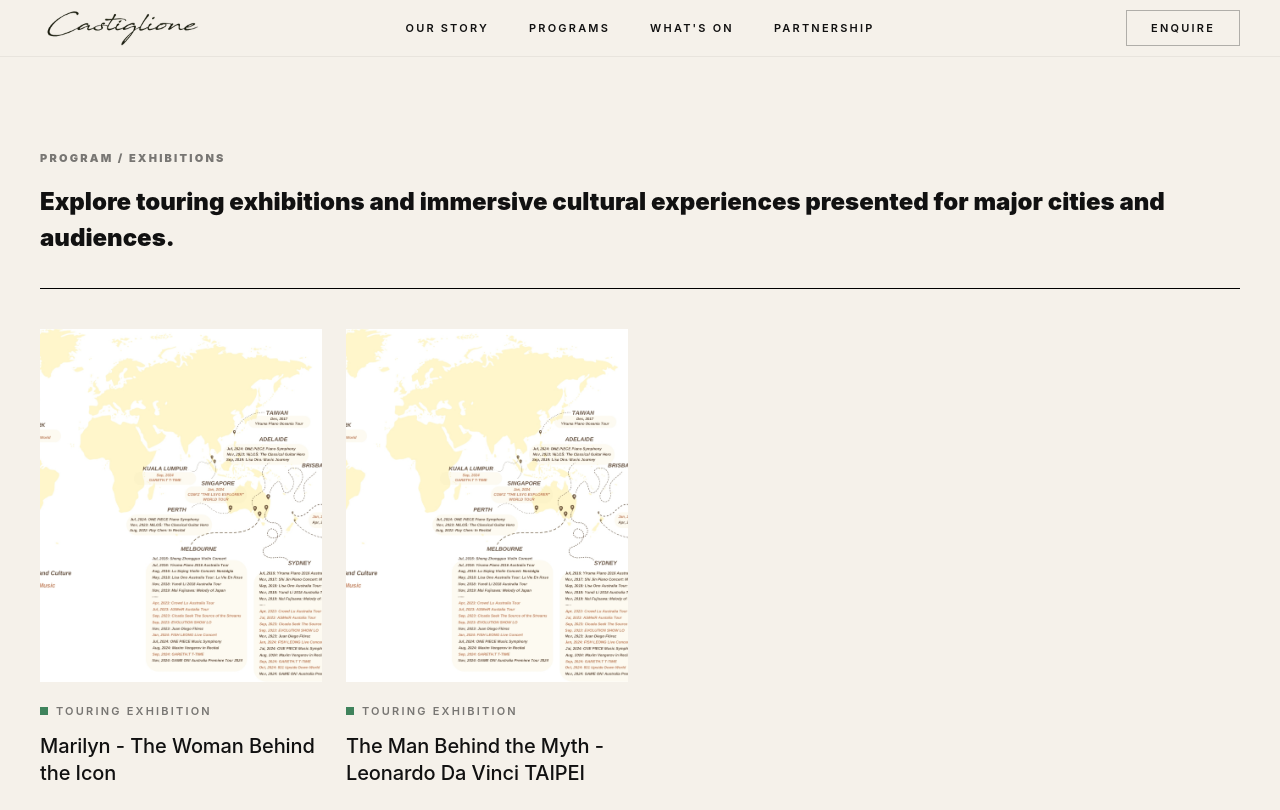
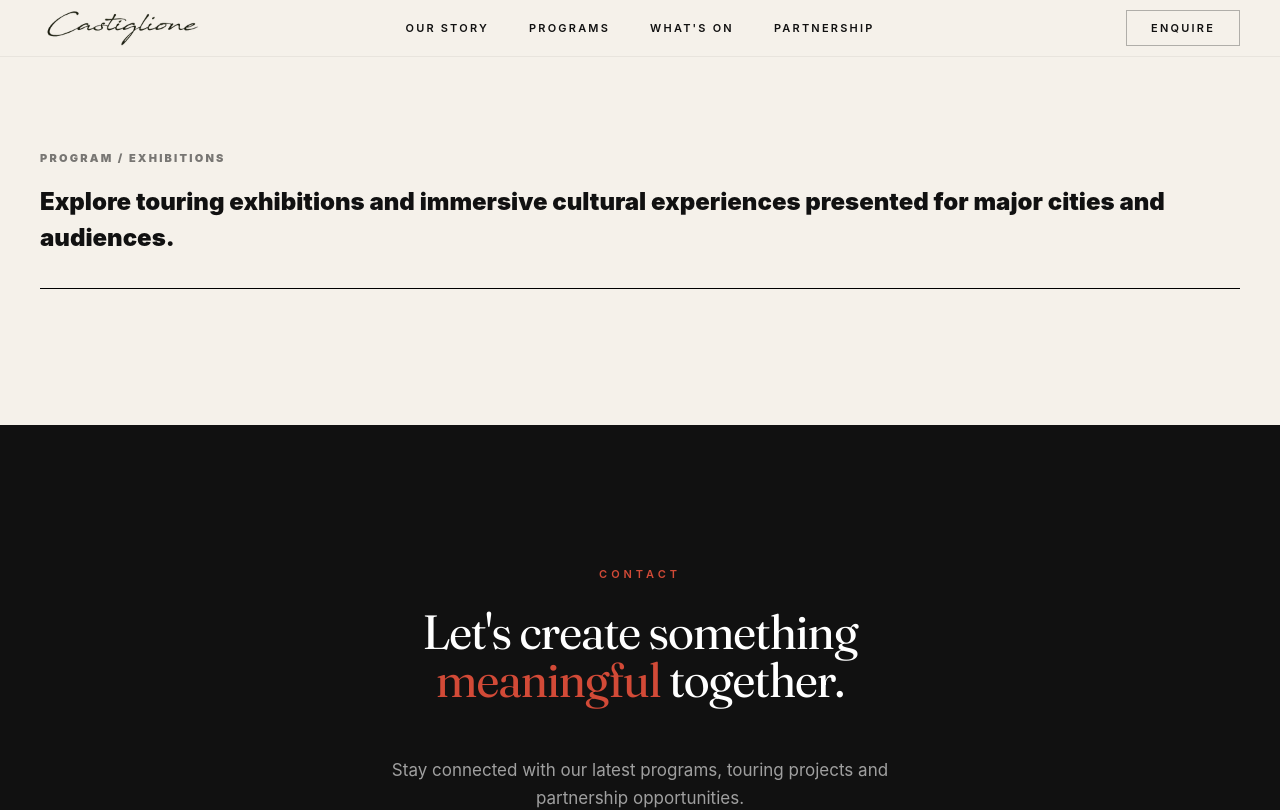
Before and after one commit to helenyucac/castiglione-arts-music-website, a Next.js app: page /programs/exhibitions in a window 1280 px wide. Shown: the top 810 px of the page. Built offline with nearby package versions, Linux system fonts and the light colour scheme.

Commit message:
Finalize tour archive titles

```diff
--- a/data/tours.ts
+++ b/data/tours.ts
@@ -66,306 +66,11 @@ export const tourCategoryColors: Record<TourCategory, string> = {
   lucid: "#BEC2B8",
 };
 
-const lucidLiveImage = "/media/naruto-hero.jpg";
-
-export const lucidLiveEvents: TourCardData[] = [
-  {
-    id: "lucid-chang-cheng-yue-2026",
-    category: "lucid",
-    title: "Chang Cheng-Yue",
-    date: "2026-08-07",
-    dateLabel: "AUG 2026",
-    cities: ["Sydney", "Melbourne"],
-    status: "upcoming",
-    image: lucidLiveImage,
-  },
-  {
-    id: "lucid-enno-cheng-2026",
-    category: "lucid",
-    title: "Enno Cheng",
-    date: "2026-04-24",
-    dateLabel: "APR 2026",
-    cities: ["Melbourne", "Sydney"],
-    status: "past",
-    image: lucidLiveImage,
-  },
-  {
-    id: "lucid-sunset-rollercoaster-2026",
-    category: "lucid",
-    title: "Sunset Rollercoaster",
-    date: "2026-04-17",
-    dateLabel: "APR 2026",
-    cities: ["Sydney", "Melbourne"],
-    status: "past",
-    image: lucidLiveImage,
-  },
-  {
-    id: "lucid-moon-tang-2026",
-    category: "lucid",
-    title: "moon tang",
-    date: "2026-03-29",
-    dateLabel: "MAR 2026",
-    cities: ["Sydney"],
-    status: "past",
-    image: lucidLiveImage,
-  },
-  {
-    id: "lucid-the-landlords-cat-2026",
-    category: "lucid",
-    title: "The Landlord's Cat",
-    date: "2026-03-27",
-    dateLabel: "MAR 2026",
-    cities: ["Sydney"],
-    status: "past",
-    image: lucidLiveImage,
-  },
-  {
-    id: "lucid-crowd-lu-2025",
-    category: "lucid",
-    title: "Crowd Lu",
-    date: "2025-12-06",
-    dateLabel: "DEC 2025",
-    cities: ["Melbourne", "Sydney", "Auckland"],
-    status: "past",
-    image: lucidLiveImage,
-  },
-  {
-    id: "lucid-virgin-vacation-2025",
-    category: "lucid",
-    title: "Virgin Vacation",
-    date: "2025-10-10",
-    dateLabel: "OCT 2025",
-    cities: ["Melbourne"],
-    status: "past",
-    image: lucidLiveImage,
-  },
-  {
-    id: "lucid-waa-wei-2025",
-    category: "lucid",
-    title: "waa wei",
-    date: "2025-09-18",
-    dateLabel: "SEP 2025",
-    cities: ["Melbourne", "Sydney"],
-    status: "past",
-    image: lucidLiveImage,
-  },
-  {
-    id: "lucid-lala-hsu-2025",
-    category: "lucid",
-    title: "LaLa Hsu",
-    date: "2025-08-28",
-    dateLabel: "AUG 2025",
-    cities: ["Sydney", "Melbourne"],
-    status: "past",
-    image: lucidLiveImage,
-  },
-  {
-    id: "lucid-skai-isyourgod-2025",
-    category: "lucid",
-    title: "SKAI ISYOURGOD - SG",
-    date: "2025-08-23",
-    dateLabel: "AUG 2025",
-    cities: ["Singapore"],
-    status: "past",
-    image: lucidLiveImage,
-  },
-  {
-    id: "lucid-9m88-2025",
-    category: "lucid",
-    title: "9m88 - SG",
-    date: "2025-06-10",
-    dateLabel: "JUN 2025",
-    cities: ["Singapore"],
-    status: "past",
-    image: lucidLiveImage,
-  },
-  {
-    id: "lucid-nmixx-2025",
-    category: "lucid",
-    title: "NMIXX 2ND FAN CONCERT CHANGE UP: MIXX LAB IN AUSTRALIA",
-    date: "2025-06-06",
-    dateLabel: "JUN 2025",
-    cities: ["Melbourne", "Sydney"],
-    status: "past",
-    image: lucidLiveImage,
-  },
-  {
-    id: "lucid-gareth-t-na-2025",
-    category: "lucid",
-    title: "Gareth.T - NA",
-    date: "2025-04-10",
-    dateLabel: "APR 2025",
-    cities: ["Vancouver", "Toronto", "New York City", "San Francisco", "Los Angeles"],
-    status: "past",
-    image: lucidLiveImage,
-  },
-  {
-    id: "lucid-wannasleep-2025",
-    category: "lucid",
-    title: "wannasleep",
-    date: "2025-03-18",
-    dateLabel: "MAR 2025",
-    cities: ["Sydney", "Melbourne"],
-    status: "past",
-    image: lucidLiveImage,
-  },
-  {
-    id: "lucid-bestards-2024",
-    category: "lucid",
-    title: "BESTARDS",
-    date: "2024-10-24",
-    dateLabel: "OCT 2024",
-    cities: ["Sydney"],
-    status: "past",
-    image: lucidLiveImage,
-  },
-  {
-    id: "lucid-831-2024",
-    category: "lucid",
-    title: "831",
-    date: "2024-10-25",
-    dateLabel: "FEB / OCT 2024",
-    cities: ["Los Angeles", "New York", "Sydney"],
-    status: "past",
-    image: lucidLiveImage,
-  },
-  {
-    id: "lucid-gareth-t-asia-au-2024",
-    category: "lucid",
-    title: "Gareth.T - ASIA&AU",
-    date: "2024-09-01",
-    dateLabel: "SEP 2024",
-    cities: ["Kuala Lumpur", "Melbourne", "Sydney"],
-    status: "past",
-    image: lucidLiveImage,
-  },
-  {
-    id: "lucid-fish-leong-2024",
-    category: "lucid",
-    title: "Fish Leong",
-    date: "2024-01-25",
-    dateLabel: "JAN 2024",
-    cities: ["Sydney", "Melbourne", "Auckland"],
-    status: "past",
-    image: lucidLiveImage,
-  },
-  {
-    id: "lucid-comz-2023-2024",
-    category: "lucid",
-    title: "COM'Z",
-    date: "2023-12-07",
-    dateLabel: "DEC 2023 / JAN 2024",
-    cities: ["Sydney", "Melbourne", "Singapore"],
-    status: "past",
-    image: lucidLiveImage,
-  },
-  {
-    id: "lucid-kanho-yakushiji-2023",
-    category: "lucid",
-    title: "Kanho Yakushiji",
-    date: "2023-10-19",
-    dateLabel: "OCT 2023",
-    cities: ["Sydney", "Melbourne"],
-    status: "past",
-    image: lucidLiveImage,
-  },
-  {
-    id: "lucid-cicada-2023",
-    category: "lucid",
-    title: "Cicada",
-    date: "2023-09-21",
-    dateLabel: "SEP 2023",
-    cities: ["Melbourne", "Sydney"],
-    status: "past",
-    image: lucidLiveImage,
-  },
-  {
-    id: "lucid-showlo-2023",
-    category: "lucid",
-    title: "ShowLo",
-    date: "2023-09-09",
-    dateLabel: "SEP 2023",
-    cities: ["Melbourne", "Sydney"],
-    status: "past",
-    image: lucidLiveImage,
-  },
-  {
-    id: "lucid-xiaoxia-2023",
-    category: "lucid",
-    title: "XiaoXia",
-    date: "2023-08-17",
-    dateLabel: "AUG 2023",
-    cities: ["Melbourne", "Sydney"],
-    status: "past",
-    image: lucidLiveImage,
-  },
-  {
-    id: "lucid-a-mei-2023",
-    category: "lucid",
-    title: "A-Mei",
-    date: "2023-07-28",
-    dateLabel: "JUL 2023",
-    cities: ["Melbourne", "Sydney"],
-    status: "past",
-    image: lucidLiveImage,
-  },
-  {
-    id: "lucid-weibird-2023",
-    category: "lucid",
-    title: "WeiBird",
-    date: "2023-06-09",
-    dateLabel: "JUN 2023",
-    cities: ["Sydney", "Melbourne"],
-    status: "past",
-    image: lucidLiveImage,
-  },
-  {
-    id: "lucid-neongarden-2023",
-    category: "lucid",
-    title: "NeonGarden",
-    date: "2023-05-30",
-    dateLabel: "MAY / JUN 2023",
-    cities: ["Melbourne", "Sydney"],
-    status: "past",
-    image: lucidLiveImage,
-  },
-  {
-    id: "lucid-the-chairs-2023",
-    category: "lucid",
-    title: "The Chairs",
-    date: "2023-05-27",
-    dateLabel: "MAY 2023",
-    cities: ["Sydney", "Melbourne"],
-    status: "past",
-    image: lucidLiveImage,
-  },
-  {
-    id: "lucid-crowd-lu-2023",
-    category: "lucid",
-    title: "Crowd Lu",
-    date: "2023-04-12",
-    dateLabel: "APR 2023",
-    cities: ["Brisbane", "Melbourne", "Sydney"],
-    status: "past",
-    image: lucidLiveImage,
-  },
-  {
-    id: "lucid-sunset-rollercoaster-2022",
-    category: "lucid",
-    title: "Sunset Rollercoaster",
-    date: "2022-12-12",
-    dateLabel: "DEC 2022",
-    cities: ["Brisbane", "Sydney", "Melbourne"],
-    status: "past",
-    image: lucidLiveImage,
-  },
-];
-
 export const tourHighlights: TourCardData[] = [
   {
     id: "mischa-maisky-recital",
     category: "classical-recital",
-    title: "Mischa Maisky in Recital with Lily Maisky",
+    title: "Mischa Maisky in Recital",
     date: "2026-11-15",
     dateLabel: "06-15 NOV 2026",
     cities: ["Melbourne", "Sydney", "Brisbane", "Perth"],
@@ -386,7 +91,7 @@ export const tourHighlights: TourCardData[] = [
     date: "2026-10-04",
     dateLabel: "03-04 OCT 2026",
     cities: ["Sydney", "Melbourne"],
-    venues: ["ICC Darling Harbour Theatre", "MCEC, THE PLENARY"],
+    venues: ["Darling Harbour Theatre (ICC)", "MCEC, The Plenary"],
     ticketLinks: [
       {
         label: "Sydney tickets",
@@ -457,7 +162,7 @@ export const tourHighlights: TourCardData[] = [
   {
     id: "juan-diego-florez-2025",
     category: "classical-recital",
-    title: "Juan Diego Florez in Recital",
+    title: "Juan Diego Flórez in Recital",
     date: "2025-12-03",
     dateLabel: "29 NOV-03 DEC 2025",
     cities: ["Melbourne", "Sydney", "Adelaide"],
@@ -469,7 +174,7 @@ export const tourHighlights: TourCardData[] = [
   {
     id: "demon-slayer-in-concert",
     category: "anime-concert",
-    title: "Demon Slayer: Kimetsu no Yaiba In Concert",
+    title: "Demon Slayer:Kimetsu no Yaiba In Concert",
     date: "2025-10-31",
     dateLabel: "17-31 OCT 2025",
     cities: ["Singapore", "Melbourne", "Brisbane", "Sydney"],
@@ -498,11 +203,11 @@ export const tourHighlights: TourCardData[] = [
   {
     id: "game-on-australia-premiere-tour-2025",
     category: "gaming-concert",
-    title: "GAME ON! Australia Premiere Tour",
+    title: "GAME ON! Australia Premiere Tour 2025",
     date: "2025-05-10",
     dateLabel: "10 MAY 2025",
     cities: ["Melbourne"],
-    venues: ["MCEC, THE PLENARY"],
+    venues: ["The Plenary (MCEC)"],
     status: "past",
     image:
       "https://images.unsplash.com/photo-1523374228107-6e44bd2b524e?auto=format&fit=crop&w=1200&q=80",
@@ -544,7 +249,7 @@ export const tourHighlights: TourCardData[] = [
     date: "2024-08-10",
     dateLabel: "05-10 AUG 2024",
     cities: ["Brisbane", "Melbourne", "Sydney"],
-    venues: ["QPAC, Concert Hall", "Arts Centre Melbourne, Hamer Hall", "Sydney Opera House"],
+    venues: ["QPAC", "Art Centre Melbourne", "Sydney Opera House"],
     sourceUrl: "https://www.castiglione.com.au/maximvengerov",
     status: "past",
     image:
@@ -557,7 +262,7 @@ export const tourHighlights: TourCardData[] = [
     date: "2024-07-27",
     dateLabel: "19-27 JUL 2024",
     cities: ["Melbourne", "Brisbane", "Sydney"],
-    venues: ["MCEC, THE PLENARY", "Brisbane City Hall", "ICC Darling Harbour Theatre"],
+    venues: ["The Plenary (MCEC)", "Brisbane City Hall", "Darling Harbour Theatre (ICC)"],
     ticketLinks: [
       {
         label: "Melbourne tickets",
@@ -593,7 +298,7 @@ export const tourHighlights: TourCardData[] = [
   {
     id: "juan-diego-florez-2023",
     category: "classical-recital",
-    title: "Juan Diego Florez in Recital",
+    title: "Juan Diego Flórez in Recital",
     date: "2023-11-07",
     dateLabel: "02-07 NOV 2023",
     cities: ["Melbourne", "Sydney", "Canberra"],
@@ -605,7 +310,7 @@ export const tourHighlights: TourCardData[] = [
   {
     id: "milos-classical-guitar",
     category: "classical-recital",
-    title: "MILOS: The Classical Guitar Hero",
+    title: "MILOŠ: The Classical Guitar Hero",
     date: "2023-11-12",
     dateLabel: "05-12 NOV 2023",
     cities: ["Sydney", "Melbourne", "Perth"],
@@ -617,11 +322,11 @@ export const tourHighlights: TourCardData[] = [
   {
     id: "ray-chen-recital-2022",
     category: "classical-recital",
-    title: "Ray Chen in Recital",
+    title: "Ray Chen: In Recital",
     date: "2022-08-13",
     dateLabel: "06-13 AUG 2022",
     cities: ["Melbourne", "Adelaide", "Brisbane", "Perth"],
-    venues: ["Melbourne Recital Centre", "Adelaide Town Hall", "QPAC, Concert Hall", "Perth Concert Hall"],
+    venues: ["Melbourne Recital Centre", "Adelaide Town Hall", "Queensland Performing Arts Centre", "Perth Concert Hall"],
     status: "past",
     image:
       "https://images.unsplash.com/photo-1511192336575-5a79af67a629?auto=format&fit=crop&w=1200&q=80",
@@ -641,11 +346,11 @@ export const tourHighlights: TourCardData[] = [
   {
     id: "lisa-ono-music-journey",
     category: "classical-recital",
-    title: "Lisa Ono: Music Journey 2019",
+    title: "Lisa Ono: Music Journey",
     date: "2019-09-22",
     dateLabel: "17-22 SEP 2019",
     cities: ["Adelaide", "Sydney", "Melbourne", "Brisbane"],
-    venues: ["Adelaide Town Hall", "Sydney Opera House", "Arts Centre Melbourne, Hamer Hall", "Brisbane City Hall"],
+    venues: ["Adelaide Town Hall", "Sydney Opera House", "Arts Centre Melbourne, Hammer Hall", "Brisbane City Hall"],
     status: "past",
     image:
       "https://images.unsplash.com/photo-1519683109079-d5f539e1542f?auto=format&fit=crop&w=1200&q=80",
@@ -665,11 +370,11 @@ export const tourHighlights: TourCardData[] = [
   {
     id: "yiruma-2019-frame",
     category: "classical-recital",
-    title: "YIRUMA 2019 Frame",
+    title: "Yiruma 2019: Frame",
     date: "2019-05-18",
     dateLabel: "10-18 MAY 2019",
     cities: ["Melbourne", "Brisbane", "Sydney"],
-    venues: ["MCEC, THE PLENARY", "QPAC, Concert Hall", "Sydney Opera House"],
+    venues: ["Melbourne Convention and Exhibition Centre", "Queensland Performing Arts Centre", "Sydney Opera House"],
     status: "past",
     image:
       "https://images.unsplash.com/photo-1520523839897-bd0b52f945a0?auto=format&fit=crop&w=1200&q=80",
@@ -677,7 +382,7 @@ export const tourHighlights: TourCardData[] = [
   {
     id: "yundi-li-sonata-world-tour",
     category: "classical-recital",
-    title: "YUNDI LI: SONATA World Tour",
+    title: "Yundi Li 2018 Australia Tour: Touch of Chopin",
     date: "2018-11-06",
     dateLabel: "03-06 NOV 2018",
     cities: ["Melbourne", "Sydney"],
@@ -689,7 +394,7 @@ export const tourHighlights: TourCardData[] = [
   {
     id: "maksim-mrvica-new-silk-road",
     category: "classical-recital",
-    title: "Maksim Mrvica New Silk Road",
+    title: "Maksim Mrvica 2018 Australia Tour: Croatian Rhapsody",
     date: "2018-09-30",
     dateLabel: "26-30 SEP 2018",
     cities: ["Brisbane", "Melbourne", "Perth", "Sydney"],
@@ -725,7 +430,7 @@ export const tourHighlights: TourCardData[] = [
   {
     id: "shi-jin-melody-of-the-night",
     category: "classical-recital",
-    title: "Shi Jin: Melody of the Night",
+    title: "Shi Jin Piano Concert: Melody of the Night",
     date: "2017-11-14",
     dateLabel: "12-14 NOV 2017",
     cities: ["Melbourne", "Sydney"],
@@ -737,7 +442,7 @@ export const tourHighlights: TourCardData[] = [
   {
     id: "yiruma-oceania-tour",
     category: "classical-recital",
-    title: "Yiruma Piano Oceania Tour: Autumn Rain",
+    title: "Yiruma Piano 2017 Oceania Tour: Autumn Rain",
     date: "2017-12-14",
     dateLabel: "MAY / DEC 2017",
     cities: ["Auckland", "Sydney", "Brisbane", "Taipei"],
@@ -761,11 +466,11 @@ export const tourHighlights: TourCardData[] = [
   {
     id: "yiruma-piano-australia-tour-2016",
     category: "classical-recital",
-    title: "Yiruma Piano 2016 Australia Tour",
+    title: "Yiruma Piano 2016 Australia Tour: Kiss the Rain",
     date: "2016-07-31",
     dateLabel: "26-31 JUL 2016",
     cities: ["Adelaide", "Melbourne", "Sydney"],
-    venues: ["Festival Theatre", "Melbourne Convention Centre", "Sydney Opera House"],
+    venues: ["Festival Theatre", "Melbourne Convention Center", "Sydney Opera House"],
     status: "past",
     image:
       "https://images.unsplash.com/photo-1520523839897-bd0b52f945a0?auto=format&fit=crop&w=1200&q=80",
@@ -783,26 +488,17 @@ export const tourHighlights: TourCardData[] = [
       "https://images.unsplash.com/photo-1519683109079-d5f539e1542f?auto=format&fit=crop&w=1200&q=80",
   },
   {
-    id: "leonardo-da-vinci-taipei",
-    category: "exhibitions",
-    title: "The Man Behind the Myth - Leonardo Da Vinci TAIPEI",
-    date: "2022-12-01",
-    dateLabel: "DEC 2022",
-    cities: ["TAIPEI"],
+    id: "christmas-at-cruden-farm-silvie-paladino",
+    category: "classical-recital",
+    title: "Christmas at Cruden Farm with Silvie Paladino",
+    date: "2025-12-13",
+    dateLabel: "13 DEC 2025",
+    cities: ["Langwarrin"],
+    venues: ["Cruden Farm"],
     status: "past",
-    image: "/media/our-touring-footprints.jpg",
+    image:
+      "https://images.unsplash.com/photo-1519683109079-d5f539e1542f?auto=format&fit=crop&w=1200&q=80",
   },
-  {
-    id: "marilyn-the-woman-behind-the-icon",
-    category: "exhibitions",
-    title: "Marilyn - The Woman Behind the Icon",
-    date: "2023-07-01",
-    dateLabel: "JUL 2023",
-    cities: ["Sydney"],
-    status: "past",
-    image: "/media/our-touring-footprints.jpg",
-  },
-  ...lucidLiveEvents,
 ];
 
 function sortTourCardsByDateDesc(events: TourCardData[]) {
@@ -816,75 +512,20 @@ export const whatsOnConcertEvents = sortTourCardsByDateDesc(
     (event) =>
       event.category === "anime-concert" ||
       event.category === "gaming-concert" ||
-      event.category === "classical-recital" ||
-      event.category === "lucid",
+      event.category === "classical-recital",
   ),
 );
 
-export const musicFestivalProgramEvents: TourCardData[] = sortTourCardsByDateDesc([
-  {
-    id: "sonica-music-festival-2023",
-    category: "music-festival",
-    title: "Sonica Music Festival",
-    date: "2023-03-01",
-    dateLabel: "MAR 2023",
-    cities: ["Melbourne"],
-    status: "past",
-    image: "/media/naruto-hero.jpg",
-  },
-  {
-    id: "oddshapes-music-festival-2024",
-    category: "music-festival",
-    title: "Oddshapes Music Festival",
-    date: "2024-10-01",
-    dateLabel: "OCT 2024",
-    cities: ["Melbourne"],
-    status: "past",
-    image: "/media/naruto-hero.jpg",
-  },
-  {
-    id: "oddshapes-music-festival-2026",
-    category: "music-festival",
-    title: "Oddshapes Music Festival",
-    date: "2026-03-01",
-    dateLabel: "MAR 2026",
-    cities: ["Melbourne"],
-    status: "upcoming",
-    image: "/media/naruto-hero.jpg",
-  },
-]);
+export const musicFestivalProgramEvents: TourCardData[] = sortTourCardsByDateDesc([]);
 
 export const liveMusicFestivalProgramEvents = sortTourCardsByDateDesc([
   ...musicFestivalProgramEvents,
-  ...lucidLiveEvents,
 ]);
 
-export const touringExhibitionProgramEvents: TourCardData[] = sortTourCardsByDateDesc([
-  {
-    id: "leonardo-da-vinci-taipei",
-    category: "exhibitions",
-    title: "The Man Behind the Myth - Leonardo Da Vinci TAIPEI",
-    date: "2022-12-01",
-    dateLabel: "DEC 2022",
-    cities: ["TAIPEI"],
-    status: "past",
-    image: "/media/our-touring-footprints.jpg",
-  },
-  {
-    id: "marilyn-the-woman-behind-the-icon",
-    category: "exhibitions",
-    title: "Marilyn - The Woman Behind the Icon",
-    date: "2023-07-01",
-    dateLabel: "JUL 2023",
-    cities: ["Sydney"],
-    status: "past",
-    image: "/media/our-touring-footprints.jpg",
-  },
-]);
+export const touringExhibitionProgramEvents: TourCardData[] = sortTourCardsByDateDesc([]);
 
 export const homepageWhatsOnEvents = sortTourCardsByDateDesc([
   ...whatsOnConcertEvents,
-  ...musicFestivalProgramEvents,
   ...touringExhibitionProgramEvents,
 ]);
 
```
